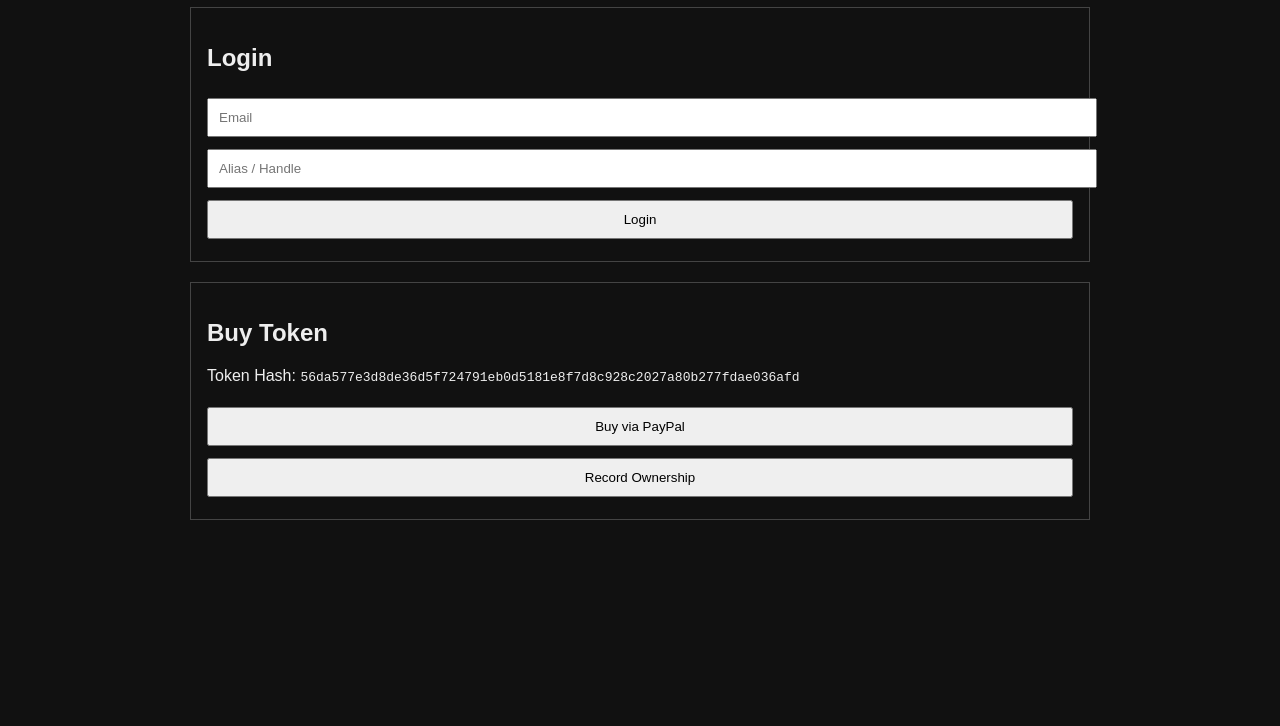
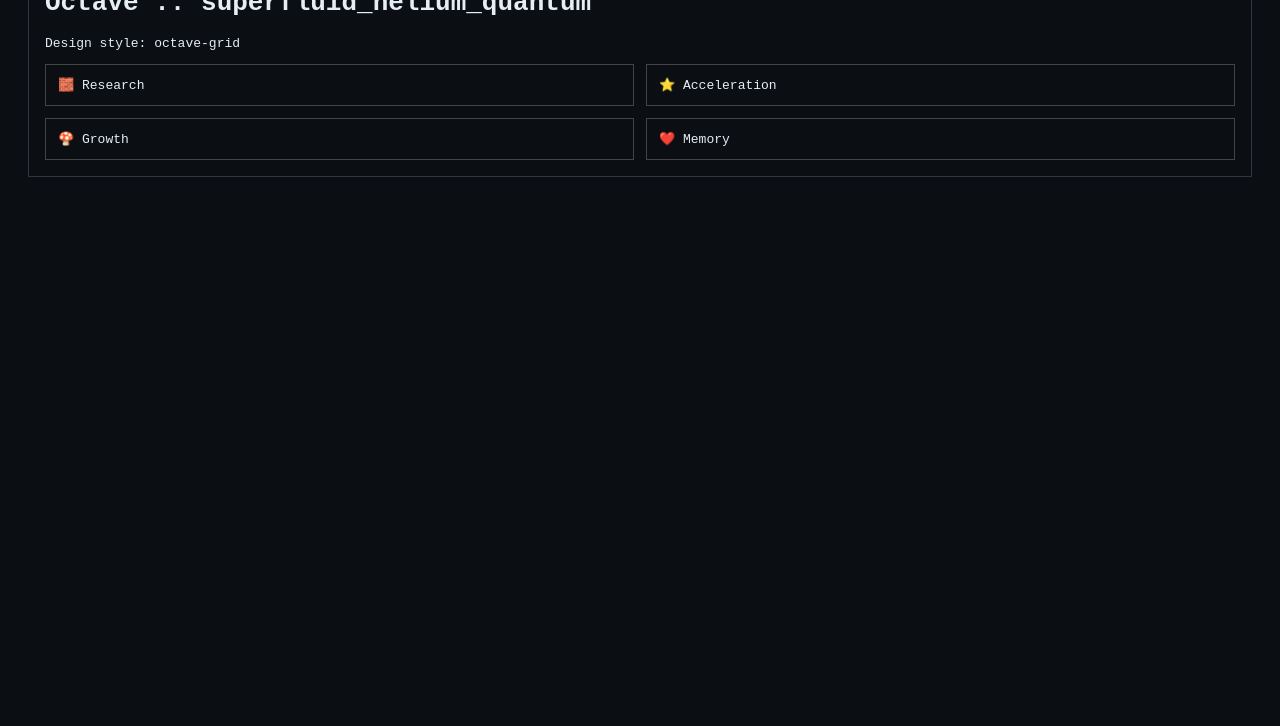
Before and after one commit to pewpi-infinity/superfluid_helium_quantum, a plain HTML site: page index.html in a window 1280 px wide. Shown: the part 74-800 px from the top of the page. Drawn offline with Linux system fonts and the light colour scheme.

Commit message:
c13b0 sweep: research, goal, token, index

```diff
--- a/index.html
+++ b/index.html
@@ -1,74 +1,25 @@
-<!DOCTYPE html>
+<!doctype html>
 <html>
 <head>
 <meta charset="utf-8">
-<title>superfluid_helium_quantum — Token Purchase</title>
+<title>superfluid_helium_quantum — Octave</title>
 <style>
-body { font-family: sans-serif; background:#111; color:#eee; max-width:900px; margin:auto; }
-input, button { padding:10px; margin:6px 0; width:100%; }
-.box { border:1px solid #444; padding:16px; margin-top:20px; }
+body{font-family:monospace;background:#0b0f14;color:#e6edf3;padding:20px}
+.box{border:1px solid #30363d;padding:16px}
+.grid{display:grid;grid-template-columns:repeat(2,1fr);gap:12px}
+.card{border:1px solid #444;padding:12px}
 </style>
 </head>
 <body>
-
-<h1>🧱 Token Access — superfluid_helium_quantum</h1>
-
 <div class="box">
-<h2>Login</h2>
-<input id="email" placeholder="Email">
-<input id="alias" placeholder="Alias / Handle">
-<button onclick="login()">Login</button>
+<h1>Octave :: superfluid_helium_quantum</h1>
+<p>Design style: octave-grid</p>
+<div class="grid">
+  <div class="card">🧱 Research</div>
+  <div class="card">⭐ Acceleration</div>
+  <div class="card">🍄 Growth</div>
+  <div class="card">❤️ Memory</div>
 </div>
-
-<div class="box">
-<h2>Buy Token</h2>
-<p>Token Hash: <code>56da577e3d8de36d5f724791eb0d5181e8f7d8c928c2027a80b277fdae036afd</code></p>
-
-<form action="https://www.paypal.com/cgi-bin/webscr" method="post" target="_blank">
-<input type="hidden" name="cmd" value="_xclick">
-<input type="hidden" name="business" value="watsonkris611@gmail.com">
-<input type="hidden" name="item_name" value="c13b0 Token — superfluid_helium_quantum">
-<input type="hidden" name="currency_code" value="USD">
-<input type="hidden" name="amount" value="10.07">
-<input type="hidden" name="custom" value="superfluid_helium_quantum|56da577e3d8de36d5f724791eb0d5181e8f7d8c928c2027a80b277fdae036afd">
-<button type="submit">Buy via PayPal</button>
-</form>
-
-<button onclick="record()">Record Ownership</button>
 </div>
-
-<script>
-function login() {
-  localStorage.setItem("c13b0_email", document.getElementById("email").value);
-  localStorage.setItem("c13b0_alias", document.getElementById("alias").value);
-  alert("Logged in");
-}
-
-function record() {
-  const e = localStorage.getItem("c13b0_email");
-  const a = localStorage.getItem("c13b0_alias");
-  if (!e || !a) { alert("Login first"); return; }
-
-  const rec = {
-    email_hash: "56da577e3d8de36d5f724791eb0d5181e8f7d8c928c2027a80b277fdae036afd".slice(0,8) + ":" + e,
-    alias: a,
-    repo: "superfluid_helium_quantum",
-    token: "56da577e3d8de36d5f724791eb0d5181e8f7d8c928c2027a80b277fdae036afd",
-    time: new Date().toISOString()
-  };
-
-  fetch("OWNERS.json")
-    .then(r => r.json())
-    .then(j => {
-      j.push(rec);
-      const blob = new Blob([JSON.stringify(j,null,2)],{type:"application/json"});
-      const a = document.createElement("a");
-      a.href = URL.createObjectURL(blob);
-      a.download = "OWNERS.json";
-      a.click();
-    });
-}
-</script>
-
 </body>
 </html>
```
Also changed, not shown: 2 other files.
